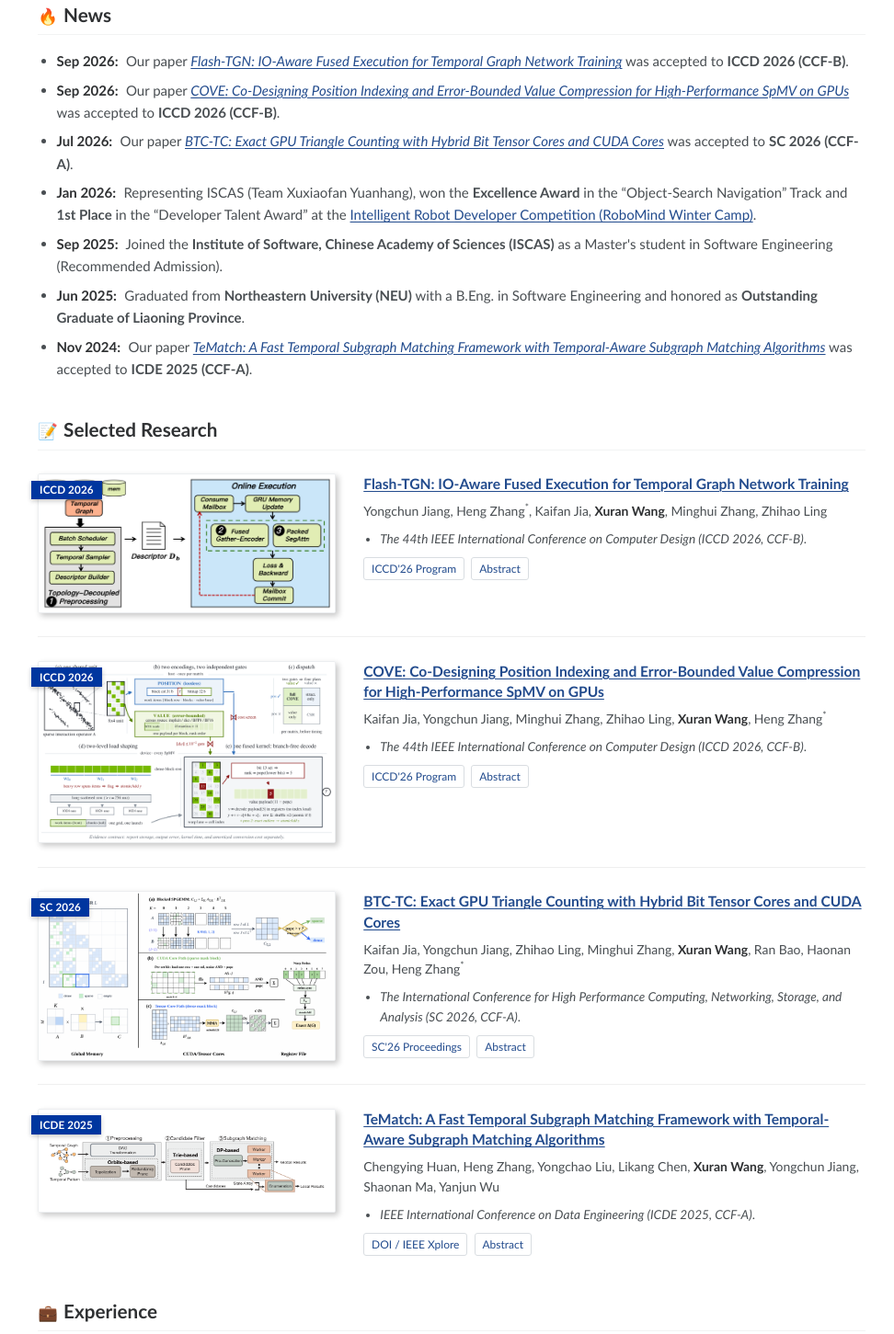
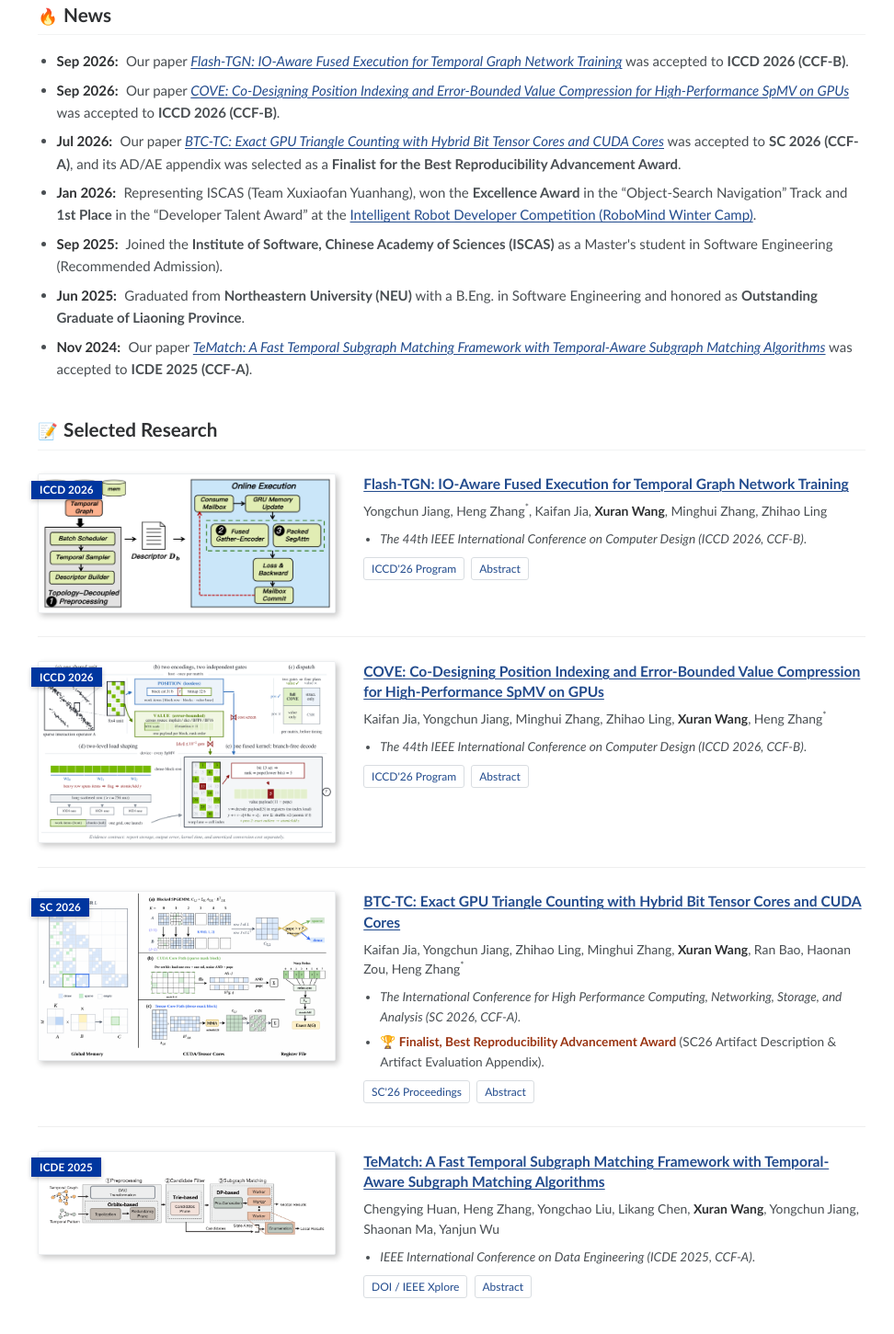
Before and after one commit to xuranwang02/xuranwang02.github.io, a plain HTML site: page index.html in a window 1280 px wide. Shown: the part 507-1958 px from the top of the page at 92% size, without its empty margins (241-1213 px from the left). Drawn offline with Linux system fonts and the light colour scheme.

Commit message:
Add SC26 Best Reproducibility Advancement Award Finalist for BTC-TC

```diff
--- a/assets/css/main.css
+++ b/assets/css/main.css
@@ -467,6 +467,11 @@ img {
 
 .paper-meta-list li {
   margin-bottom: 0.28rem;
+}
+
+.paper-award {
+  color: #9a3412;
+  font-weight: 700;
 }
 
 .paper-links {
--- a/assets/js/site-data.js
+++ b/assets/js/site-data.js
@@ -86,7 +86,7 @@ window.SITE_DATA = {
       },
       {
         date: "Jul 2026",
-        html: 'Our paper <a href="https://sc26.supercomputing.org/proceedings/papers/paper_pages/pap257.html" target="_blank" rel="noopener"><em>BTC-TC: Exact GPU Triangle Counting with Hybrid Bit Tensor Cores and CUDA Cores</em></a> was accepted to <strong>SC 2026 (CCF-A)</strong>.'
+        html: 'Our paper <a href="https://sc26.supercomputing.org/proceedings/papers/paper_pages/pap257.html" target="_blank" rel="noopener"><em>BTC-TC: Exact GPU Triangle Counting with Hybrid Bit Tensor Cores and CUDA Cores</em></a> was accepted to <strong>SC 2026 (CCF-A)</strong>, and its AD/AE appendix was selected as a <strong>Finalist for the Best Reproducibility Advancement Award</strong>.'
       },
       {
         date: "Jan 2026",
@@ -174,7 +174,8 @@ window.SITE_DATA = {
           { name: "Heng Zhang", note: "*" }
         ],
         notes: [
-          "<em>The International Conference for High Performance Computing, Networking, Storage, and Analysis (SC 2026, CCF-A)</em>."
+          "<em>The International Conference for High Performance Computing, Networking, Storage, and Analysis (SC 2026, CCF-A)</em>.",
+          '🏆 <strong class="paper-award">Finalist, Best Reproducibility Advancement Award</strong> (SC26 Artifact Description &amp; Artifact Evaluation Appendix).'
         ],
         links: [
           { label: "SC'26 Proceedings", url: "https://sc26.supercomputing.org/proceedings/papers/paper_pages/pap257.html" }
@@ -274,6 +275,7 @@ window.SITE_DATA = {
     heading: "Honors & Awards",
     honorsTitle: null,
     honors: [
+      '<strong>Finalist, Best Reproducibility Advancement Award</strong>, <a href="https://sc26.supercomputing.org/proceedings/papers/paper_pages/pap257.html" target="_blank" rel="noopener">SC 2026</a> (AD/AE Appendix of <em>BTC-TC</em>, 2026)',
       '<strong>1st Place, “Developer Talent Award” &amp; Excellence Award (“Object-Search Navigation” Track)</strong>, <a href="https://irobotdeveloper.csdn.net/campcenter" target="_blank" rel="noopener">Intelligent Robot Developer Competition</a> (Representing ISCAS, Team Xuxiaofan Yuanhang, Jan 2026)',
       "<strong>Outstanding Graduate of Liaoning Province</strong> (Jun 2025)",
       "<strong>National Scholarship</strong> (2025)"
```
Also changed, not shown: index.html (+2 -2 lines).
